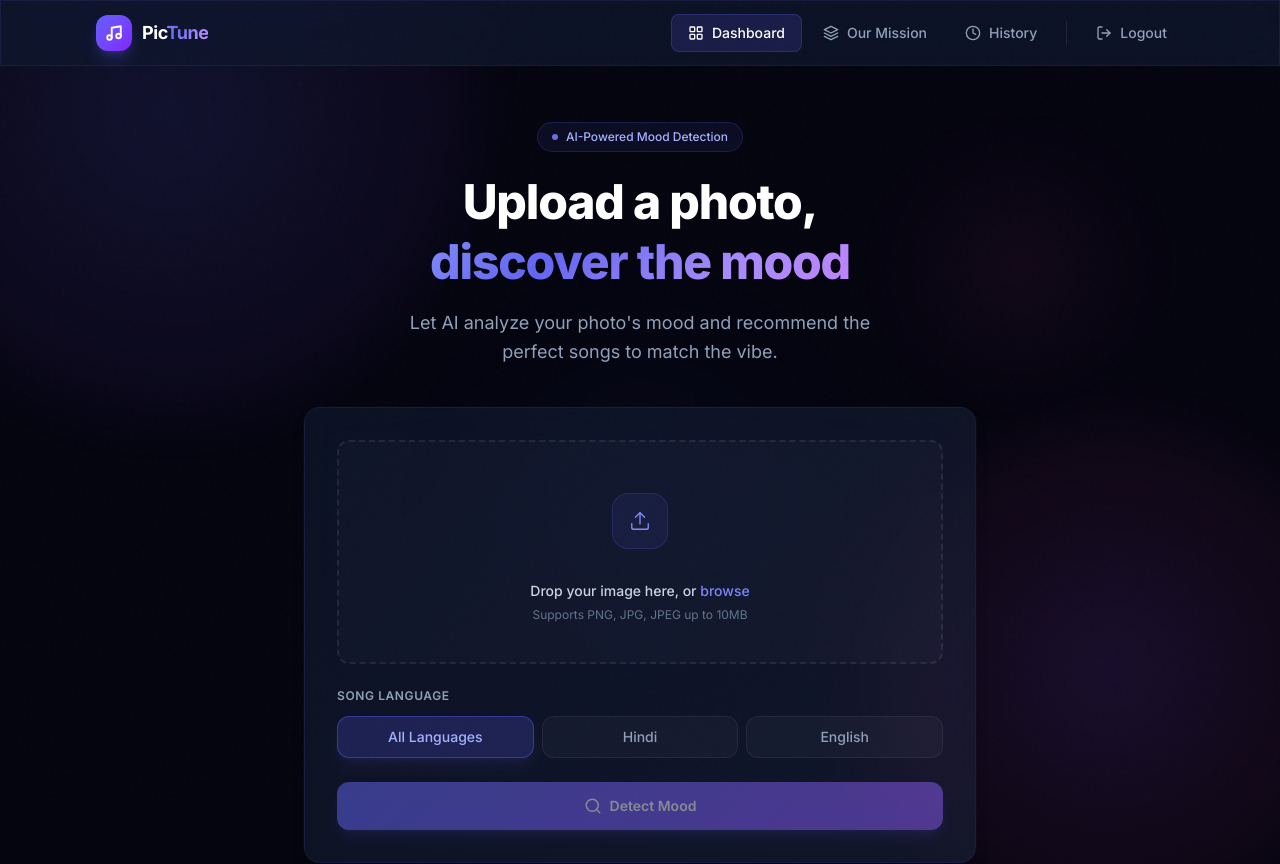
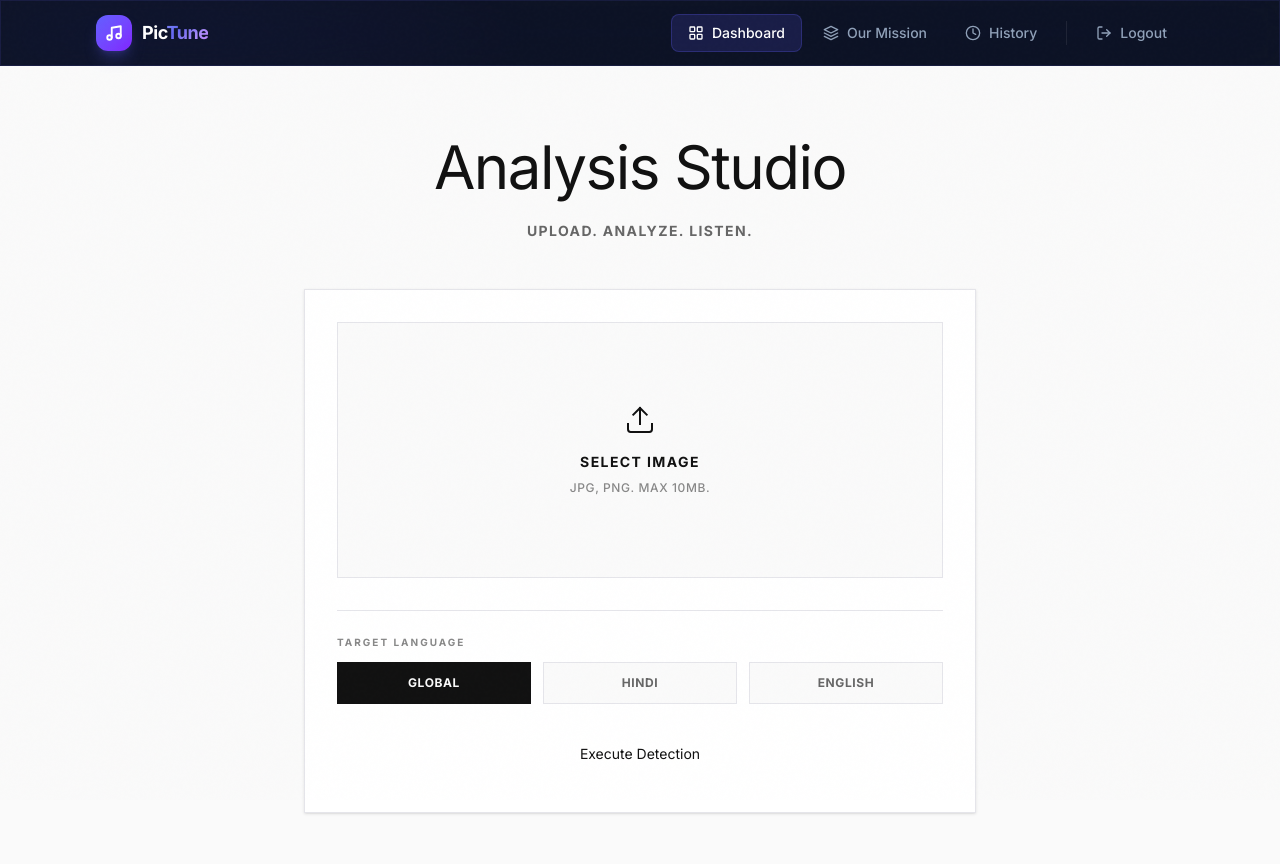
Before and after one commit to Shriii19/pictune_frontend, a React (Vite) app: page /dashboard in a window 1280 px wide. Shown: the top 864 px of the page. Built offline with nearby package versions, Linux system fonts and the light colour scheme; sample sign-in values are in the browser's storage.

Commit message:
feat: update Dashboard layout and enhance user interface for improved usability and aesthetics

```diff
--- a/src/pages/Dashboard.jsx
+++ b/src/pages/Dashboard.jsx
@@ -10,17 +10,6 @@ function MusicBars({ className = "" }) {
       <span /><span /><span /><span /><span />
     </span>
   );
-}
-
-/* ── Mood-specific colour ────────────────────────────────── */
-function getMoodStyle(mood) {
-  const m = (mood || "").toLowerCase();
-  if (m.includes("happy") || m.includes("joy"))       return { text: "text-amber-300",  border: "border-amber-500/25",  bg: "from-amber-500/10 to-yellow-500/5" };
-  if (m.includes("sad")   || m.includes("depress"))   return { text: "text-blue-300",   border: "border-blue-500/25",   bg: "from-blue-500/10 to-cyan-500/5" };
-  if (m.includes("energet") || m.includes("excit"))   return { text: "text-orange-300", border: "border-orange-500/25", bg: "from-orange-500/10 to-red-500/5" };
-  if (m.includes("calm")  || m.includes("peace"))     return { text: "text-teal-300",   border: "border-teal-500/25",   bg: "from-teal-500/10 to-green-500/5" };
-  if (m.includes("romantic") || m.includes("love"))   return { text: "text-pink-300",   border: "border-pink-500/25",   bg: "from-pink-500/10 to-rose-500/5" };
-  return { text: "text-violet-300", border: "border-violet-500/25", bg: "from-violet-500/10 to-indigo-500/5" };
 }
 
 export default function Dashboard() {
@@ -73,7 +62,7 @@ export default function Dashboard() {
     if (!photo) return;
 
     if (!token && guestCount >= 3) {
-      alert("Please signup to continue \uD83C\uDFB5");
+      alert("Please signup to continue");
       navigate("/login");
       return;
     }
@@ -116,86 +105,65 @@ export default function Dashboard() {
   };
 
   return (
-    <div className="relative min-h-[calc(100vh-64px)] flex flex-col items-center px-4 sm:px-6 py-10 md:py-14">
+    <div className="min-h-[calc(100vh-64px)] flex flex-col items-center px-6 py-16 bg-[#FAFAFA] text-[#111111]">
       {/* Page Header */}
-      <div className="text-center mb-10 animate-slide-up max-w-2xl">
-        <div className="inline-flex items-center gap-2 px-3.5 py-1.5 rounded-full bg-indigo-500/8 border border-indigo-500/20 text-indigo-300 text-xs font-medium mb-5">
-          <span className="w-1.5 h-1.5 rounded-full bg-indigo-400 animate-pulse" />
-          AI-Powered Mood Detection
-        </div>
-        <h1 className="text-3xl sm:text-4xl md:text-5xl font-extrabold tracking-tight text-white leading-tight">
-          Upload a photo,<br />
-          <span className="gradient-text">discover the mood</span>
+      <div className="text-center mb-12 animate-slide-up max-w-2xl">
+        <h1 className="font-editorial text-4xl sm:text-5xl md:text-6xl tracking-tight leading-tight">
+          Analysis Studio
         </h1>
-        <p className="text-slate-400 mt-4 text-base sm:text-lg max-w-lg mx-auto leading-relaxed">
-          Let AI analyze your photo&apos;s mood and recommend the perfect songs to match the vibe.
+        <p className="text-[#666666] mt-4 text-sm uppercase tracking-widest font-bold">
+          Upload. Analyze. Listen.
         </p>
       </div>
 
       {/* Main Card */}
-      <div className="w-full max-w-2xl glass-card rounded-2xl p-6 md:p-8 animate-slide-up" style={{ animationDelay: "0.1s" }}>
+      <div className="w-full max-w-2xl bg-white border border-[#E5E5EA] p-8 animate-slide-up shadow-sm">
         {/* Upload Zone */}
         <div
           onClick={() => fileInputRef.current?.click()}
           onDrop={handleDrop}
           onDragOver={handleDragOver}
           onDragLeave={handleDragLeave}
-          className={`drop-zone relative flex flex-col items-center justify-center w-full rounded-xl cursor-pointer border-2 border-dashed transition-all duration-300 ${
+          className={`drop-zone relative flex flex-col items-center justify-center w-full cursor-pointer border border-[#E5E5EA] transition-all duration-300 ${
             dragOver
-              ? "border-indigo-400 bg-indigo-500/6"
+              ? "bg-[#F2F2F7] border-[#111111]"
               : preview
               ? "border-transparent bg-transparent p-0"
-              : "border-white/8 bg-white/2 hover:border-indigo-500/30 hover:bg-white/4"
-          } ${!preview ? "h-48 md:h-56" : ""}`}
+              : "bg-[#FAFAFA] hover:border-[#111111]"
+          } ${!preview ? "h-64" : ""}`}
         >
           {preview ? (
             <div className="relative w-full group">
-              <div className="overflow-hidden rounded-xl">
+              <div className="overflow-hidden bg-[#F2F2F7] border border-[#E5E5EA]">
                 <img
                   src={preview}
                   alt="Preview"
-                  className="w-full max-h-72 object-cover transition-transform duration-500 group-hover:scale-[1.02]"
+                  className="w-full max-h-96 object-contain"
                 />
               </div>
-              {/* Overlay on hover */}
-              <div className="absolute inset-0 rounded-xl bg-black/40 opacity-0 group-hover:opacity-100 transition-opacity duration-300 flex items-center justify-center">
+              <div className="absolute inset-0 bg-white/80 opacity-0 group-hover:opacity-100 transition-opacity duration-300 flex items-center justify-center backdrop-blur-sm">
                 <button
                   onClick={(e) => { e.stopPropagation(); clearPhoto(); }}
-                  className="px-4 py-2 rounded-lg bg-white/10 backdrop-blur-sm border border-white/20 text-white text-sm font-medium hover:bg-white/20 transition-colors"
+                  className="btn-primary text-xs"
                 >
-                  Remove & Upload New
+                  Remove Image
                 </button>
-              </div>
-              {/* File name badge */}
-              <div className="absolute bottom-3 left-3 px-3 py-1.5 rounded-lg bg-black/50 backdrop-blur-sm text-xs text-white/80 font-medium">
-                {photo?.name}
               </div>
             </div>
           ) : (
             <div className="flex flex-col items-center text-center px-4">
-              {/* Upload icon with pulsing rings */}
-              <div className="relative w-20 h-20 flex items-center justify-center mb-5">
-                {!dragOver && (
-                  <>
-                    <span className="absolute w-20 h-20 rounded-full border border-indigo-500/20 animate-ping-slow" />
-                    <span className="absolute w-14 h-14 rounded-full border border-indigo-500/15 animate-ping-slow" style={{ animationDelay: "0.7s" }} />
-                  </>
-                )}
-                <div className={`relative w-14 h-14 rounded-2xl flex items-center justify-center transition-all duration-300 ${
-                  dragOver ? "bg-indigo-500/20 border-2 border-indigo-400 scale-110" : "bg-indigo-500/8 border border-indigo-500/20"
-                }`}>
-                  <svg width="22" height="22" viewBox="0 0 24 24" fill="none" stroke="#818cf8" strokeWidth="1.5" strokeLinecap="round" strokeLinejoin="round">
+              <div className="mb-4">
+                <svg width="32" height="32" viewBox="0 0 24 24" fill="none" stroke="currentColor" strokeWidth="1.5" strokeLinecap="square">
                   <path d="M21 15v4a2 2 0 0 1-2 2H5a2 2 0 0 1-2-2v-4" />
                   <polyline points="17 8 12 3 7 8" />
                   <line x1="12" y1="3" x2="12" y2="15" />
                 </svg>
               </div>
-              </div>
-              <p className="text-sm text-slate-300 font-medium">
-                Drop your image here, or <span className="text-indigo-400">browse</span>
+              <p className="text-sm font-bold uppercase tracking-widest text-[#111111]">
+                Select Image
               </p>
-              <p className="text-xs text-slate-500 mt-1.5">
-                Supports PNG, JPG, JPEG up to 10MB
+              <p className="text-xs text-[#888888] mt-2 font-medium uppercase tracking-wider">
+                JPG, PNG. Max 10MB.
               </p>
             </div>
           )}
@@ -209,23 +177,23 @@ export default function Dashboard() {
         </div>
 
         {/* Language Filter */}
-        <div className="mt-6">
-          <p className="text-xs font-semibold text-slate-400 uppercase tracking-wider mb-3">
-            Song Language
+        <div className="mt-8 border-t border-[#E5E5EA] pt-6">
+          <p className="text-[10px] font-bold text-[#888888] uppercase tracking-[0.2em] mb-3">
+            Target Language
           </p>
-          <div className="flex gap-2">
+          <div className="flex gap-3">
             {[
-              { key: "all", label: "All Languages" },
+              { key: "all", label: "Global" },
               { key: "hindi", label: "Hindi" },
               { key: "english", label: "English" },
             ].map((opt) => (
               <button
                 key={opt.key}
                 onClick={() => setLanguageFilter(opt.key)}
-                className={`flex-1 px-4 py-2.5 rounded-xl text-sm font-medium transition-all duration-200 ${
+                className={`flex-1 py-3 text-xs font-bold uppercase tracking-wider transition-all duration-200 border ${
                   languageFilter === opt.key
-                    ? "bg-indigo-500/20 border border-indigo-500/40 text-indigo-300 shadow-lg shadow-indigo-500/10"
-                    : "bg-white/3 border border-white/6 text-slate-400 hover:bg-white/6 hover:text-slate-300"
+                    ? "bg-[#111111] border-[#111111] text-[#FAFAFA]"
+                    : "bg-[#FAFAFA] border-[#E5E5EA] text-[#666666] hover:border-[#111111] hover:text-[#111111]"
                 }`}
               >
                 {opt.label}
@@ -237,39 +205,24 @@ export default function Dashboard() {
         {/* Submit Button */}
         <button
           onClick={handleSubmit}
-          className={`gradient-btn mt-6 w-full py-3.5 rounded-xl text-sm font-semibold text-white shadow-lg shadow-indigo-500/20 disabled:opacity-50 disabled:cursor-not-allowed disabled:transform-none ${
-            !photo ? "opacity-50 cursor-not-allowed" : ""
-          }`}
+          className="btn-primary mt-6 w-full py-4 text-sm"
           disabled={loading || !photo}
         >
-          {loading ? (
-            <span className="flex items-center justify-center gap-2.5">
-              <span className="w-4 h-4 border-2 border-white/30 border-t-white rounded-full animate-spin" />
-              Analyzing your photo...
-            </span>
-          ) : (
-            <span className="flex items-center justify-center gap-2">
-              <svg width="18" height="18" viewBox="0 0 24 24" fill="none" stroke="currentColor" strokeWidth="2" strokeLinecap="round" strokeLinejoin="round">
-                <circle cx="11" cy="11" r="8" />
-                <path d="m21 21-4.3-4.3" />
-              </svg>
-              Detect Mood
-            </span>
-          )}
+          {loading ? "Processing Analysis..." : "Execute Detection"}
         </button>
       </div>
 
       {/* Guest limit warning */}
       {!token && guestCount >= 3 && (
-        <div className="w-full max-w-2xl mt-6 glass-card rounded-2xl p-5 border border-red-500/20 text-center animate-slide-up">
-          <p className="text-red-400 text-sm font-medium">
-            You&apos;ve used all 3 free tries. Sign up to continue using PicTune! 🚀
+        <div className="w-full max-w-2xl mt-6 bg-[#FAFAFA] border border-[#111111] p-5 text-center">
+          <p className="text-[#111111] text-sm font-bold uppercase tracking-widest">
+            Limit Reached. Registration Required.
           </p>
           <button
             onClick={() => navigate("/register")}
-            className="gradient-btn mt-3 px-6 py-2 rounded-xl text-sm font-semibold text-white shadow-lg shadow-indigo-500/20"
+            className="btn-primary mt-4 text-xs"
           >
-            Sign Up Free
+            Create Account
           </button>
         </div>
       )}
@@ -278,26 +231,22 @@ export default function Dashboard() {
       {result && (
         <div className="w-full max-w-2xl mt-8 space-y-6 animate-slide-up">
           {/* Mood Card */}
-          {(() => {
-            const ms = getMoodStyle(result.mood);
-            return (
-              <div className={`glass-card card-shine rounded-2xl p-6 md:p-8 border ${ms.border} bg-linear-to-br ${ms.bg}`}>
-                <div className="flex items-start justify-between mb-5">
+          <div className="bg-[#111111] text-[#FAFAFA] p-8 border border-[#111111]">
+            <div className="flex items-start justify-between mb-6">
               <div>
-                    <p className="text-xs font-semibold text-slate-500 uppercase tracking-[0.15em] mb-2">Detected Mood</p>
-                    <p className={`text-4xl font-black capitalize ${ms.text} leading-none`}>{result.mood}</p>
+                <p className="text-[10px] font-bold text-[#888888] uppercase tracking-[0.2em] mb-2">Primary Vibe</p>
+                <p className="font-editorial text-4xl capitalize tracking-tight">{result.mood}</p>
               </div>
-                  <MusicBars className={ms.text} />
+              <MusicBars className="text-[#FAFAFA]" />
             </div>
 
-                {/* Labels */}
             <div>
-                  <p className="text-xs font-semibold text-slate-500 uppercase tracking-[0.15em] mb-3">AI Labels</p>
+              <p className="text-[10px] font-bold text-[#888888] uppercase tracking-[0.2em] mb-3">Context Vectors</p>
               <div className="flex flex-wrap gap-2">
                 {result.labels?.map((label, idx) => (
                   <span
                     key={idx}
-                        className={`px-3 py-1.5 rounded-lg text-xs font-medium ${ms.text} bg-white/5 border ${ms.border}`}
+                    className="px-3 py-1 text-[10px] font-bold uppercase tracking-wider border border-[#333333] text-[#CCCCCC]"
                   >
                     {label}
                   </span>
@@ -305,41 +254,34 @@ export default function Dashboard() {
               </div>
             </div>
           </div>
-            );
-          })()}
 
           {/* Songs Card */}
-          <div className="glass-card card-shine rounded-2xl p-6 md:p-8">
-            <div className="flex items-center justify-between mb-5">
-              <div className="flex items-center gap-3">
-                <div className="w-10 h-10 rounded-xl bg-violet-500/15 border border-violet-500/20 flex items-center justify-center">
-                  <MusicBars className="text-violet-400" />
-                </div>
+          <div className="bg-white border border-[#E5E5EA] p-8">
+            <div className="flex items-center justify-between mb-6 border-b border-[#E5E5EA] pb-4">
               <div>
-                  <p className="text-sm font-semibold text-white">Suggested Songs</p>
-                  <p className="text-xs text-slate-500">{filteredSongs.length} tracks found</p>
-                </div>
+                <p className="text-sm font-bold uppercase tracking-widest text-[#111111]">Curated Playlist</p>
+                <p className="text-[10px] text-[#888888] uppercase tracking-wider mt-1">{filteredSongs.length} matches found</p>
               </div>
             </div>
 
             {filteredSongs.length === 0 ? (
               <div className="text-center py-8">
-                <p className="text-sm text-slate-500">No songs for this language filter. Try &quot;All Languages&quot;.</p>
+                <p className="text-xs font-bold text-[#888888] uppercase tracking-widest">No tracks available in selected language.</p>
               </div>
             ) : (
-              <div className="space-y-2 stagger-children">
+              <div className="space-y-3">
                 {filteredSongs.map((song, idx) => (
                   <div
                     key={idx}
-                    className="song-item flex items-center justify-between bg-white/2 border border-white/6 rounded-xl px-4 py-3 animate-slide-up group"
+                    className="flex items-center justify-between bg-[#FAFAFA] border border-[#E5E5EA] p-4 hover:border-[#111111] transition-colors group"
                   >
-                    <div className="flex items-center gap-3 min-w-0">
-                      <div className="w-9 h-9 rounded-lg bg-indigo-500/10 border border-indigo-500/15 flex items-center justify-center shrink-0 group-hover:bg-indigo-500/20 group-hover:border-indigo-500/30 transition-all duration-200">
-                        <span className="text-xs font-bold text-indigo-300">{idx + 1}</span>
+                    <div className="flex items-center gap-4 min-w-0">
+                      <div className="w-8 h-8 flex items-center justify-center font-editorial text-[#888888] group-hover:text-[#111111] transition-colors shrink-0">
+                        0{idx + 1}
                       </div>
                       <div className="min-w-0">
-                        <p className="font-semibold text-sm text-white truncate">{song.title}</p>
-                        <p className="text-xs text-slate-400 truncate">{song.artist} <span className="text-slate-600">•</span> {song.language}</p>
+                        <p className="font-bold text-sm text-[#111111] truncate">{song.title}</p>
+                        <p className="text-xs text-[#666666] truncate mt-0.5">{song.artist} • <span className="uppercase text-[10px] tracking-wider font-bold">{song.language}</span></p>
                       </div>
                     </div>
                     {song.url && (
@@ -347,11 +289,8 @@ export default function Dashboard() {
                         href={song.url}
                         target="_blank"
                         rel="noopener noreferrer"
-                        className="shrink-0 ml-3 flex items-center gap-1.5 px-3.5 py-1.5 rounded-lg bg-indigo-500/8 border border-indigo-500/20 text-indigo-300 text-xs font-medium hover:bg-indigo-500/18 hover:text-indigo-200 hover:scale-[1.03] transition-all duration-200"
+                        className="btn-secondary text-[10px] py-1.5 px-3 shrink-0 ml-4 border-[#E5E5EA] hover:border-[#111111]"
                       >
-                        <svg width="10" height="10" viewBox="0 0 24 24" fill="currentColor">
-                          <polygon points="5 3 19 12 5 21 5 3" />
-                        </svg>
                         Listen
                       </a>
                     )}
```
Lines whose indentation alone changed are shown as unchanged.
